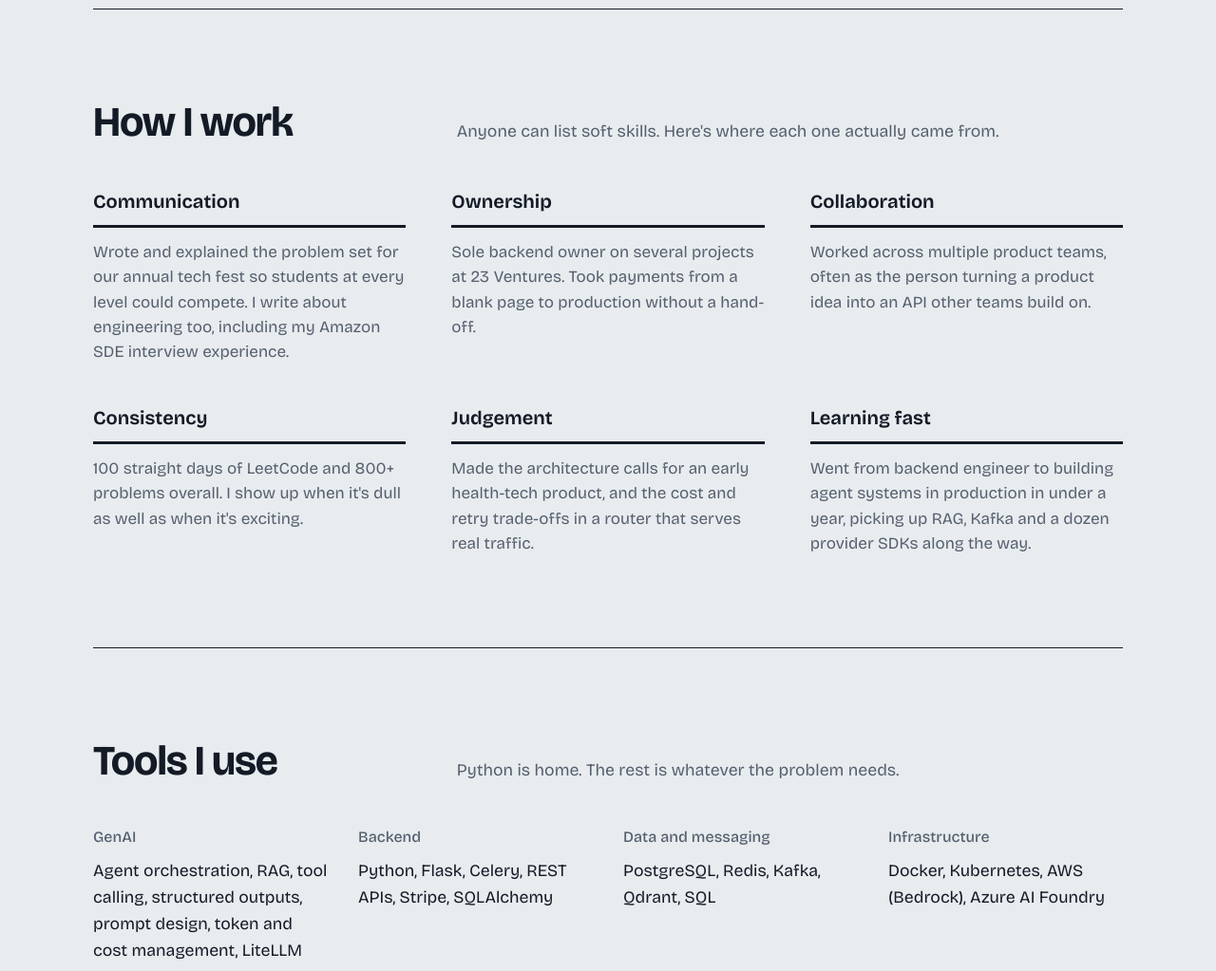
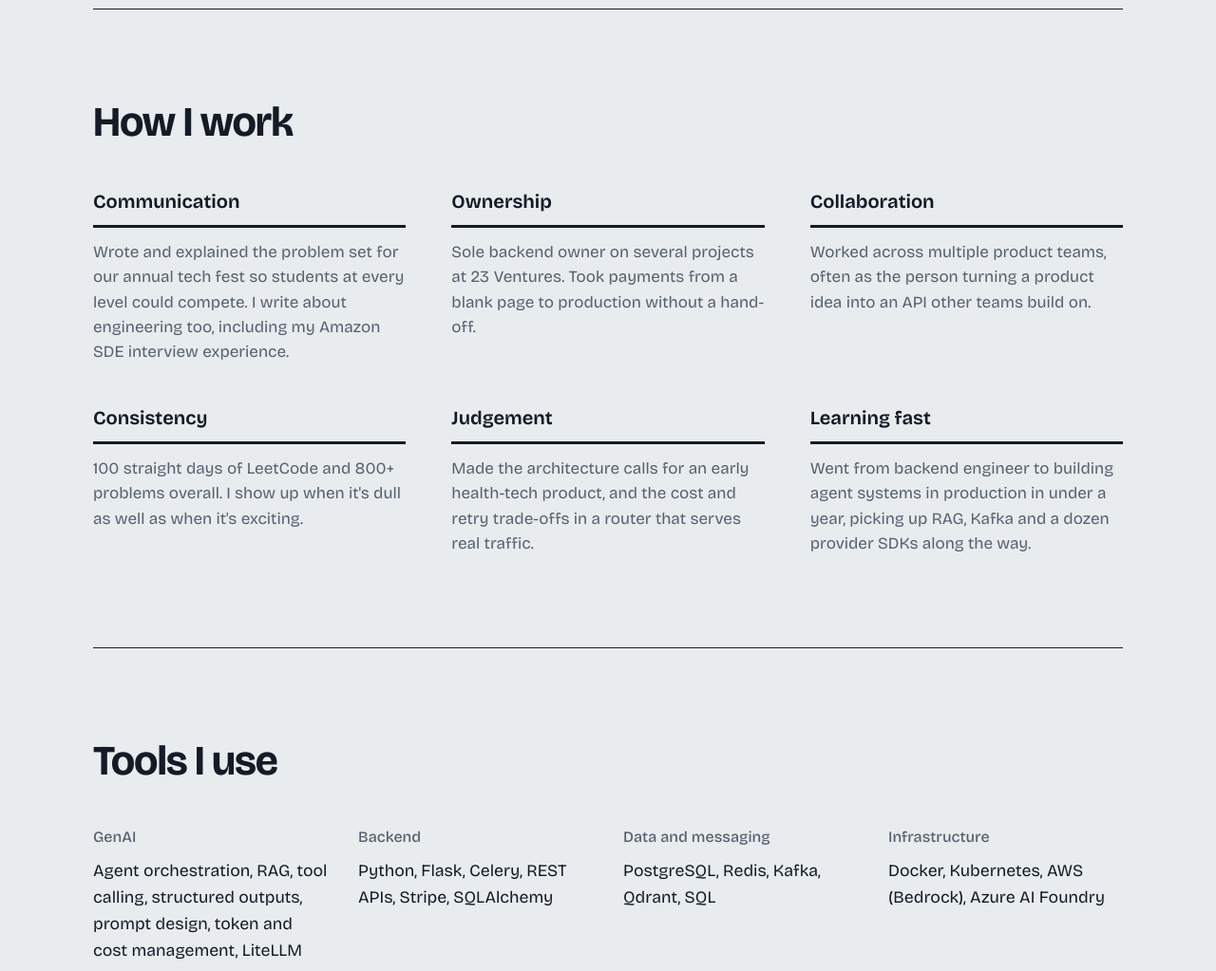
Before and after one commit to Ritikrao-7/portfolio, a plain HTML site: page index.html in a window 1280 px wide. Shown: the part 3920-4943 px from the top of the page at 95% size. Drawn offline with nearby package versions, Linux system fonts and the light colour scheme.

Commit message:
Remove section subtitles

```diff
--- a/index.html
+++ b/index.html
@@ -322,7 +322,6 @@
   <section class="block" id="beyond" aria-labelledby="beyond-h">
     <div class="block-head">
       <h2 id="beyond-h">How I work</h2>
-      <p>Anyone can list soft skills. Here's where each one actually came from.</p>
     </div>
     <div class="evidence">
       <div class="ev">
@@ -356,7 +355,6 @@
   <section class="block" id="skills" aria-labelledby="skills-h">
     <div class="block-head">
       <h2 id="skills-h">Tools I use</h2>
-      <p>Python is home. The rest is whatever the problem needs.</p>
     </div>
     <div class="stack">
       <div><h3>GenAI</h3><p>Agent orchestration, RAG, tool calling, structured outputs, prompt design, token and cost management, LiteLLM</p></div>
```
